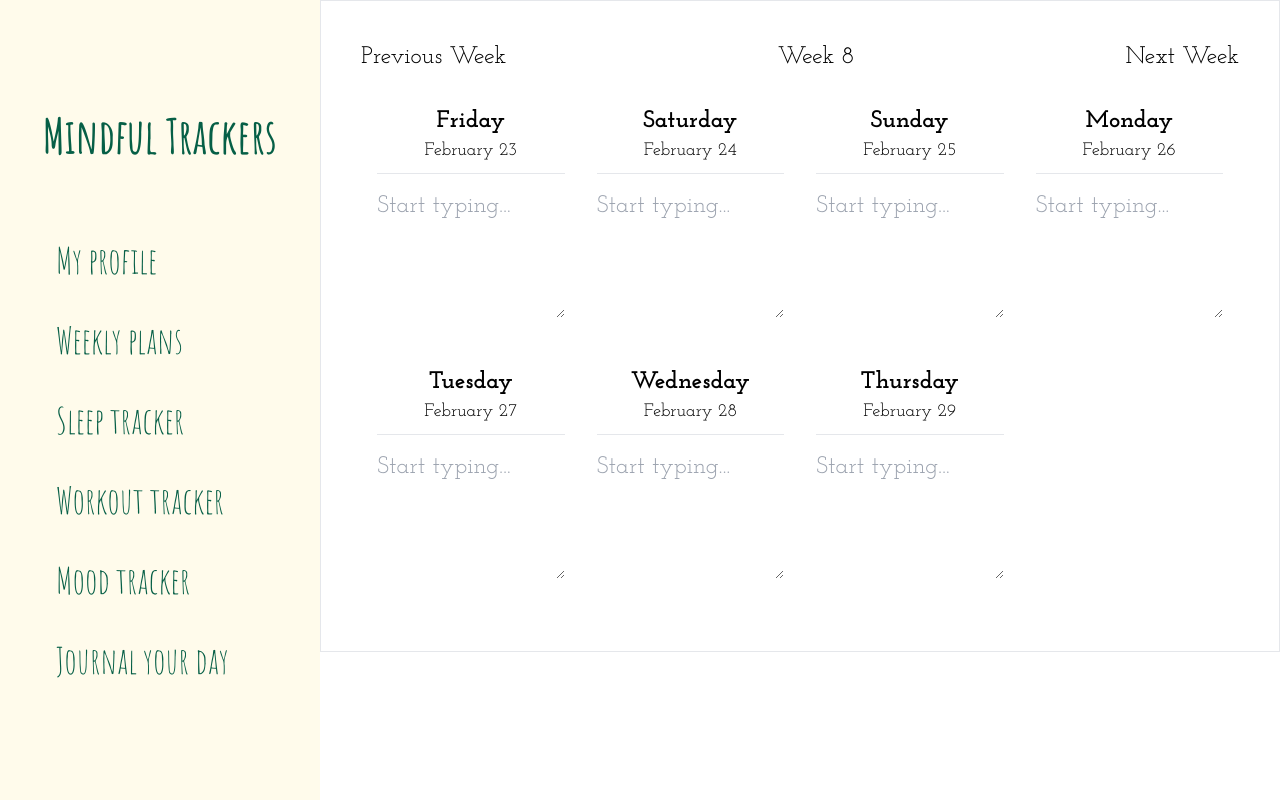
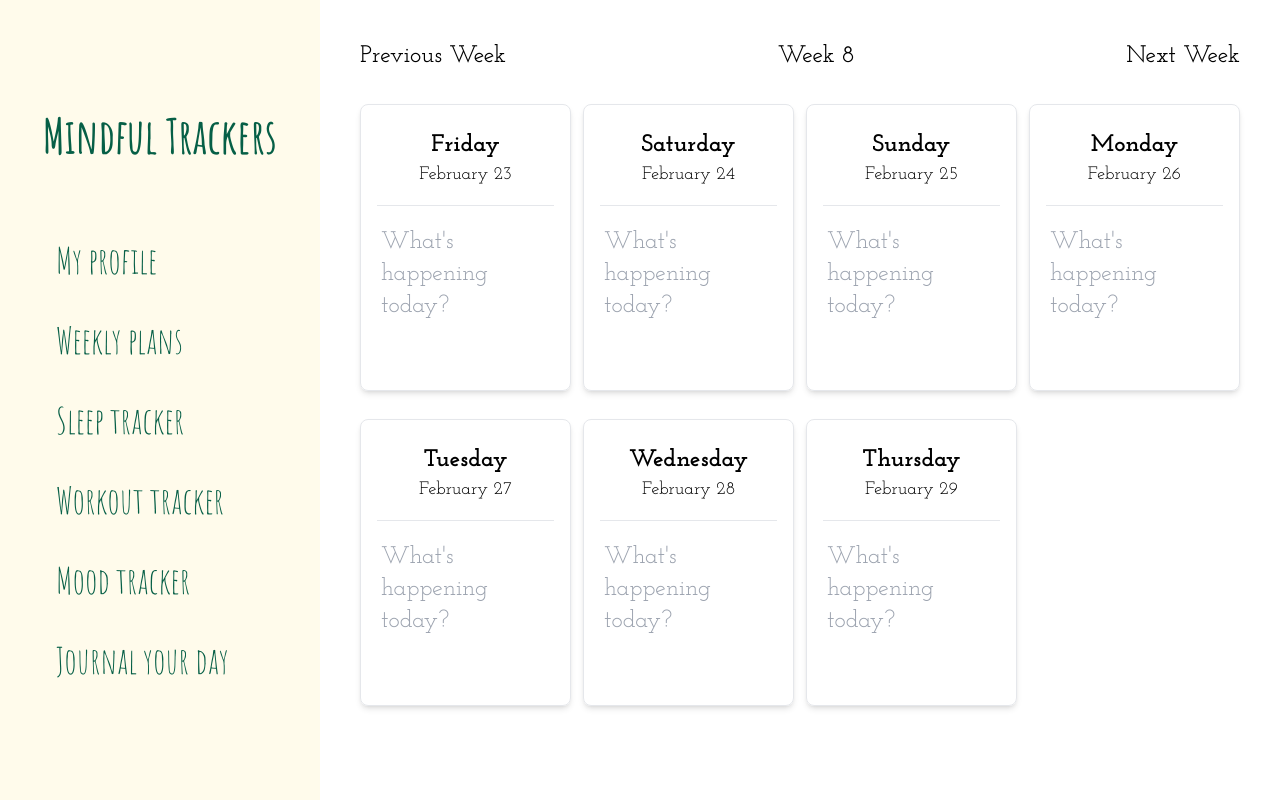
Before and after one commit to Homa212/Bullet-journal, a React (Vite) app in the folder MindfulTracks/: page /WeeklyPlanPage in a window 1280 px wide. Built offline with nearby package versions, Linux system fonts and the light colour scheme.

Commit message:
designe weeklyplan

```diff
--- a/MindfulTracks/src/components/WeeklyPlanner.jsx
+++ b/MindfulTracks/src/components/WeeklyPlanner.jsx
@@ -32,24 +32,25 @@ const WeeklyPlanner = () => {
 
   return (
     <div>
-      <div className="flex flex-col border px-10 py-10 text-2xl font-josefin">
-        <div className="flex justify-between items-center mb-4">
+      <div className="flex flex-col px-10 py-10 text-2xl font-josefin">
+        <div className="flex justify-between items-center mb-4 font-medium">
           <button onClick={() => changeWeek(-1)}>Previous Week</button>
           <h2>Week {getISOWeek(weekStartDate)}</h2>
           <button onClick={() => changeWeek(1)}>Next Week</button>
         </div>
-        <div className="grid grid-cols-4 h-fit">
+        <div className="grid grid-cols-4 gap-3 h-fit">
           {days.map((day, index) => (
-            <div key={index} className="p-4 text-center flex flex-col ">
-              <h3 className="font-bold">{day.toLocaleDateString('en-US', { weekday: 'long' })}</h3>
-              <p className="text-lg mb-2">{day.toLocaleDateString('en-US', { month: 'long', day: 'numeric' })}</p>
+            <div key={index} className="p-4 mt-4 text-center rounded-lg bg-gradient-to-b from--900 via-white to-white flex flex-col border shadow-md">
+              <div className="rounded-lg p-2">
+                <h3 className="font-bold">{day.toLocaleDateString('en-US', { weekday: 'long' })}</h3>
+                <p className="text-lg mb-2">{day.toLocaleDateString('en-US', { month: 'long', day: 'numeric' })}</p>
+              </div>
               <hr />
-              {/* <input className="border my-4 h-52" type="text" maxLength={100} /> */}
               <textarea
-                className="handwriting-lines my-4"
+                className="p-1 border-none resize-none rounded-lg outline-none my-4"
                 rows={4}
-                maxLength={100}
-                placeholder="Start typing..."
+                maxLength={150}
+                placeholder="What's happening today?"
               ></textarea>
             </div>
           ))}
```
